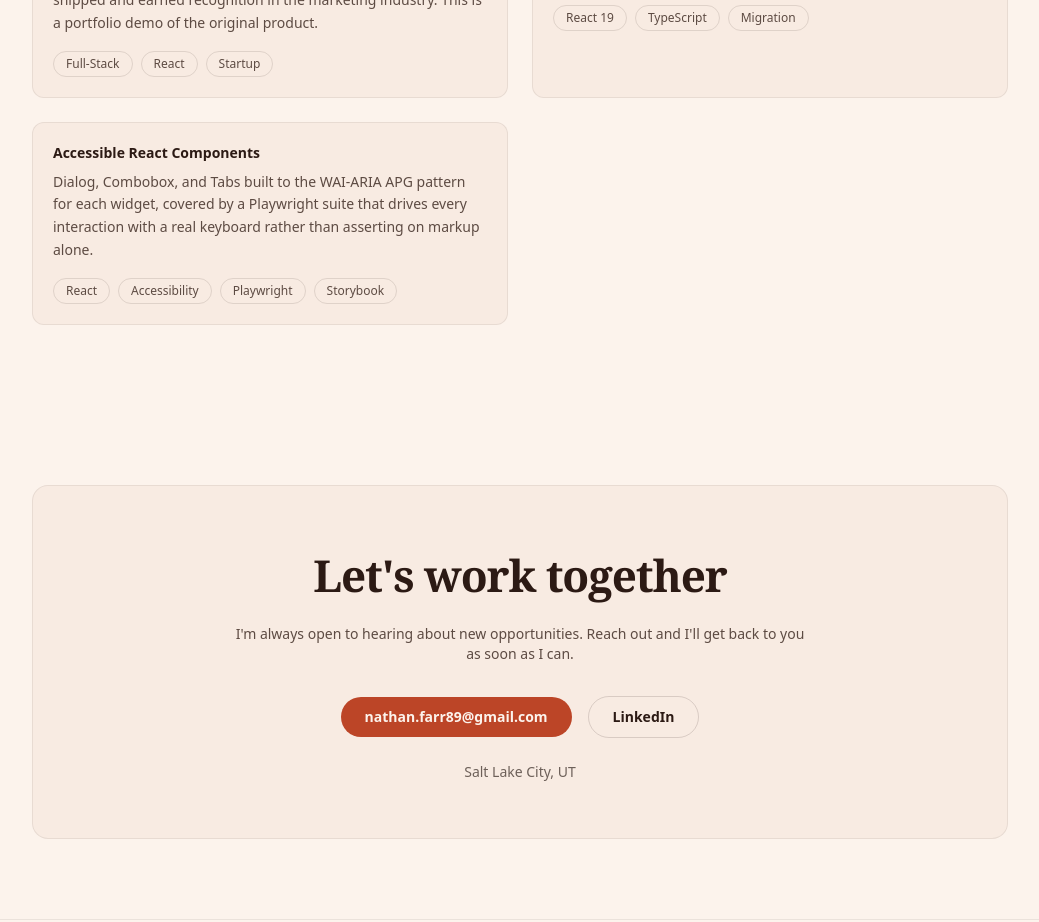
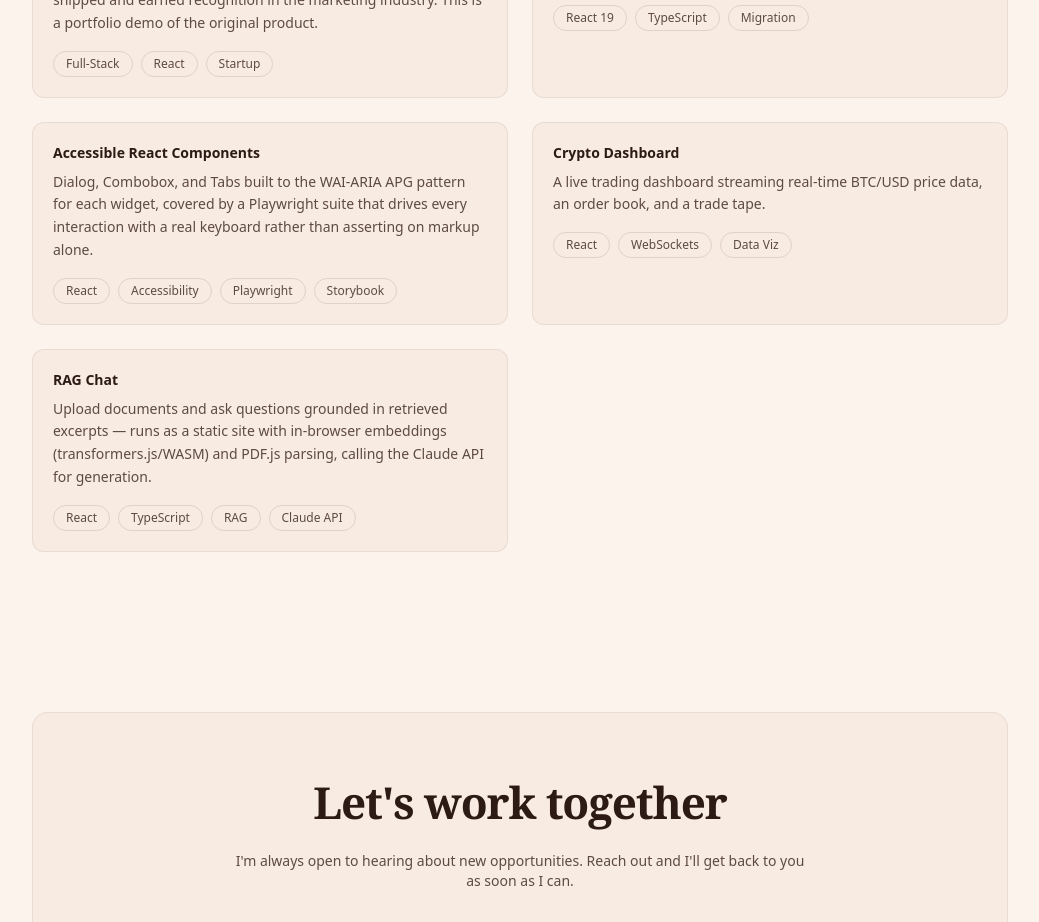
Before and after one commit to nathanfarr89/portfolio, a React (Vite) app: page / in a window 1280 px wide. Shown: the part 4380-5302 px from the top of the page, without its empty margins (120-1159 px from the left). Built offline with nearby package versions, Linux system fonts and the light colour scheme.

Commit message:
Add Crypto Dashboard and RAG Chat projects; remove stray asset
Also removes il_794xN.2419817648_1rdz.avif, an untracked/unused file
swept in by an earlier git add -A.

Co-Authored-By: Claude Sonnet 5 <noreply@anthropic.com>

```diff
--- a/src/data/projects.ts
+++ b/src/data/projects.ts
@@ -29,4 +29,18 @@ export const projects: Project[] = [
     tags: ['React', 'Accessibility', 'Playwright', 'Storybook'],
     href: 'https://github.com/nathanfarr89/accessible-components',
   },
+  {
+    title: 'Crypto Dashboard',
+    description:
+      'A live trading dashboard streaming real-time BTC/USD price data, an order book, and a trade tape.',
+    tags: ['React', 'WebSockets', 'Data Viz'],
+    href: 'https://crypto-dashboard-one-self.vercel.app/',
+  },
+  {
+    title: 'RAG Chat',
+    description:
+      'Upload documents and ask questions grounded in retrieved excerpts — runs as a static site with in-browser embeddings (transformers.js/WASM) and PDF.js parsing, calling the Claude API for generation.',
+    tags: ['React', 'TypeScript', 'RAG', 'Claude API'],
+    href: 'https://nathanfarr89.github.io/ai-rag-chat/',
+  },
 ]
```
Also changed, not shown: src/assets/il_794xN.2419817648_1rdz.avif (deleted).
